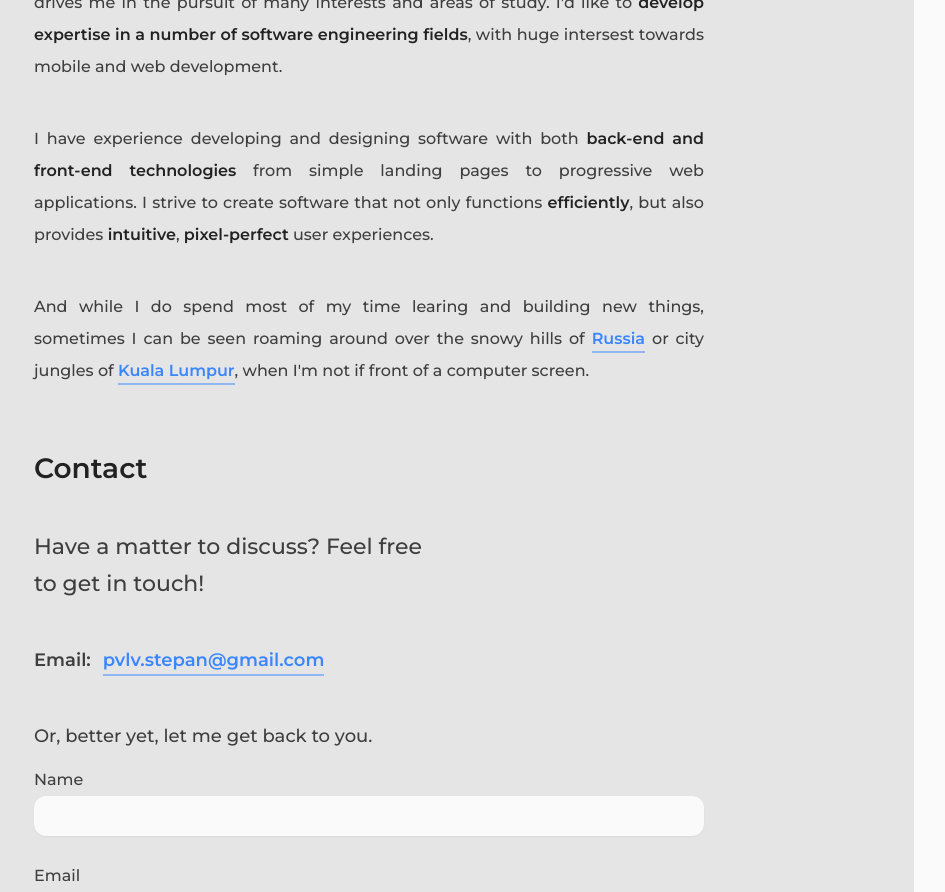
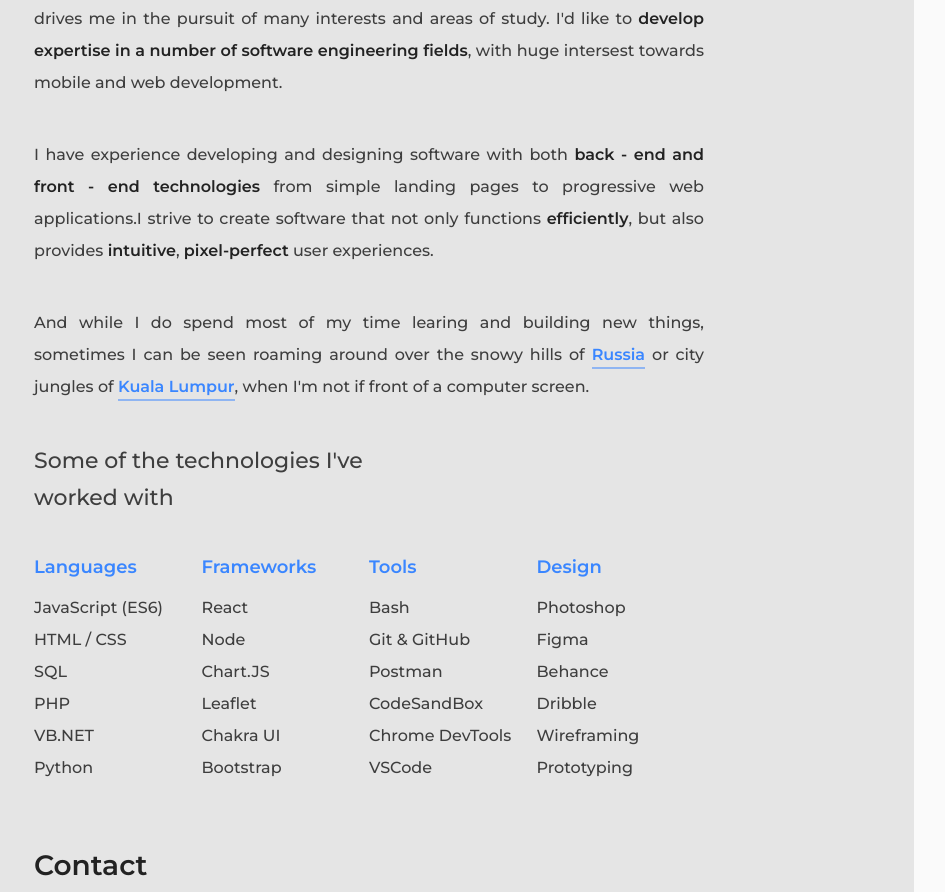
Before and after one commit to pvlvstepan/portfolio-v1, a React (Create React App) app: page / in a window 1280 px wide. Shown: the part 1900-2792 px from the top of the page, without its empty margins (52-997 px from the left). Built offline with nearby package versions, Linux system fonts and the light colour scheme.

Commit message:
Add skills section

```diff
--- /dev/null
+++ b/src/components/SectionAbout/TechStack/index.js
@@ -0,0 +1,27 @@
+import { List, ListItem, GridItem, Heading, SimpleGrid } from '@chakra-ui/react';
+import React from 'react';
+import skills from './../../../data/skills';
+const TechStack = () => {
+    return (
+        <SimpleGrid columns={{ xs: 2, md: 4 }} row={1} rowGap={6}>
+            {skills && skills.map((val, key) => {
+                return (
+                    <GridItem key={key}>
+                        <Heading mb={3} fontWeight='semibold' as='h3' color='accent' fontSize='18px'>{val.title}</Heading>
+                        <List>
+                            {val.skills && val.skills.map((val, key) => {
+                                return (
+                                    <ListItem key={key}>
+                                        {val}
+                                    </ListItem>
+                                );
+                            })}
+                        </List>
+                    </GridItem>
+                );
+            })}
+        </SimpleGrid>
+    );
+};
+
+export default TechStack;
--- a/src/components/SectionAbout/index.js
+++ b/src/components/SectionAbout/index.js
@@ -2,27 +2,38 @@ import { Image } from '@chakra-ui/image';
 import { Box } from '@chakra-ui/layout';
 import React from 'react';
 import { ParagraphLink, SectionDescription, SectionParagraph, SectionTitle } from '../TextElements';
-import imgAbout from './../../data/img/imgAbout.jpg'
+import imgAbout from './../../data/img/imgAbout.jpg';
+import TechStack from './TechStack';
 
 const SectionAbout = () => {
     return (
-        <Box as='section' className='section' id='about'>
+        <Box as='section' className='section' id='about' maxW={{ xs: 'full', lg: '650', xl: '670' }}>
             <SectionTitle text='About Me' />
             <SectionDescription text="I'm a highly motivated software developer eager to learn more and grow professionally." />
-            <SectionParagraph text={
-                <>I'm currently a student at <ParagraphLink text='Asia Pacific University of Technology and Innovation' to='https://new.apu.edu.my/about-apu'/> pursuing <span>Software Engineering Diploma</span> at my second year. I prefer to keep learning, continue challenging myself, and do interesting things that matter.</>
-            } />
-            <Image src={imgAbout} maxW={{ xs: 'full', lg: '650', xl: '670' }} rounded='2xl' mb={6}/>
-            <SectionParagraph text={
+            <SectionParagraph text=
+            {
+                <>I'm currently a student at <ParagraphLink text='Asia Pacific University of Technology and Innovation' to='https://new.apu.edu.my/about-apu' /> pursuing <span>Software Engineering Diploma</span> at my second year. I prefer to keep learning, continue challenging myself, and do interesting things that matter.</>
+            }
+            />
+            <Image src={imgAbout} rounded='2xl' mb='40px' />
+            <SectionParagraph text=
+            {
                 <>Fueled by enthusiasm, I really enjoy and more than willing to bridge the gap beetween back-end and front-end developement - combining my technical knowledge with my keen eye for design to create a <span>beautiful product</span>. My passion drives me in the pursuit of many interests and areas of study. I'd like to <span>develop expertise in a number of software engineering fields</span>, with huge intersest towards mobile and web development.</>
-            } />
-            <SectionParagraph text={
-                <>I have experience developing and designing software with both <span>back-end and front-end technologies</span>  from simple landing pages to progressive web applications. I strive to create software that not only functions <span>efficiently</span>, but also provides <span>intuitive</span>, <span>pixel-perfect</span> user experiences.</>
-            } />
-            <SectionParagraph text={
-                <>And while I do spend most of my time learing and building new things, sometimes I can be seen roaming around over the snowy hills of <ParagraphLink text='Russia' to=''/> or city jungles of <ParagraphLink text='Kuala Lumpur' to=''/>, when I'm not if front of a computer screen.</>
-            } />
-        </Box>
+            }
+            />
+            < SectionParagraph text =
+            {
+                <> I have experience developing and designing software with both <span > back - end and front - end technologies</span > from simple landing pages to progressive web applications.I strive to create software that not only functions <span > efficiently</span >, but also provides <span > intuitive</span >, <span>pixel-perfect</span> user experiences.</>
+            }
+            />
+            < SectionParagraph text =
+            {
+                <> And while I do spend most of my time learing and building new things, sometimes I can be seen roaming around over the snowy hills of < ParagraphLink text = 'Russia' to = '' /> or city jungles of < ParagraphLink text = 'Kuala Lumpur' to = '' />, when I'm not if front of a computer screen.</>
+            }
+            />
+            <SectionDescription text="Some of the technologies I've worked with" />
+            <TechStack />
+        </Box >
     );
 };
 
--- a/src/components/SectionContact/ContactDetails/PopoverLink/index.js
+++ b/src/components/SectionContact/ContactDetails/PopoverLink/index.js
@@ -4,6 +4,7 @@ import React from 'react';
 const PopoverLink = ({ text }) => {
     return (
         <Link
+            tabIndex={0}
             fontWeight='semibold'
             color='accent'
             textDecor='none !important'
--- a/src/components/SectionContact/ContactForm/index.js
+++ b/src/components/SectionContact/ContactForm/index.js
@@ -38,7 +38,7 @@ const ContactForm = () => {
 
     return (
         <form autoComplete="off">
-            <VStack maxW={{ xs: 'full', lg: '650', xl: '670' }} spacing={6}>
+            <VStack spacing={6}>
                 <FormControl isInvalid={errors.name && touched.name}>
                     <FormLabel mb={0} htmlFor="name">Name</FormLabel>
                     <Input
--- a/src/components/SectionContact/index.js
+++ b/src/components/SectionContact/index.js
@@ -6,7 +6,7 @@ import ContactForm from './ContactForm';
 
 const SectionContact = () => {
     return (
-        <Box as='section' className='section' id='contact'>
+        <Box as='section' className='section' id='contact' maxW={{ xs: 'full', lg: '650', xl: '670' }}>
             <SectionTitle text='Contact' />
             <SectionDescription text="Have a matter to discuss? Feel free to get in touch!" />
             <ContactDetails />
--- a/src/components/SideNav/NavLink/index.js
+++ b/src/components/SideNav/NavLink/index.js
@@ -49,7 +49,6 @@ const NavLink = ({ text, to, type, offset }) => {
             rounded='xl'
             isExternal={type === 'socialLink' ? true : false}
             fontSize={type !== 'menuLink' ? type !== 'socialLink' ? { xs: '24px', xxl: '28px' } : '28px' : '22px'}
-            color={type === 'title' ? 'accent' : ''}
             fontWeight='semibold'
             textDecor='none !important'
             whiteSpace='nowrap'
--- a/src/components/TextElements/index.js
+++ b/src/components/TextElements/index.js
@@ -41,16 +41,12 @@ export const SectionParagraph = ({ text }) => {
         <Text
             textAlign='justify'
             fontWeight='medium'
-            maxW={{ xs: 'full', lg: '650', xl: '670' }}
             mb='40px'
             sx={{
                 '& span': {
                     fontWeight: 'semibold',
                     color: color
                 }
-            }}
-            _last={{
-                mb: '0'
             }}>
             {text}
         </Text>
--- /dev/null
+++ b/src/data/skills/index.js
@@ -0,0 +1,8 @@
+const skills = [
+    { title: 'Languages', skills: ['JavaScript (ES6)', 'HTML / CSS', 'SQL', 'PHP', 'VB.NET', 'Python'] },
+    { title: 'Frameworks', skills: ['React', 'Node', 'Chart.JS', 'Leaflet', 'Chakra UI', 'Bootstrap'] },
+    { title: 'Tools', skills: ['Bash', 'Git & GitHub', 'Postman', 'CodeSandBox', 'Chrome DevTools', 'VSCode'] },
+    { title: 'Design', skills: ['Photoshop', 'Figma', 'Behance', 'Dribble', 'Wireframing', 'Prototyping'] },
+];
+
+export default skills;
```
